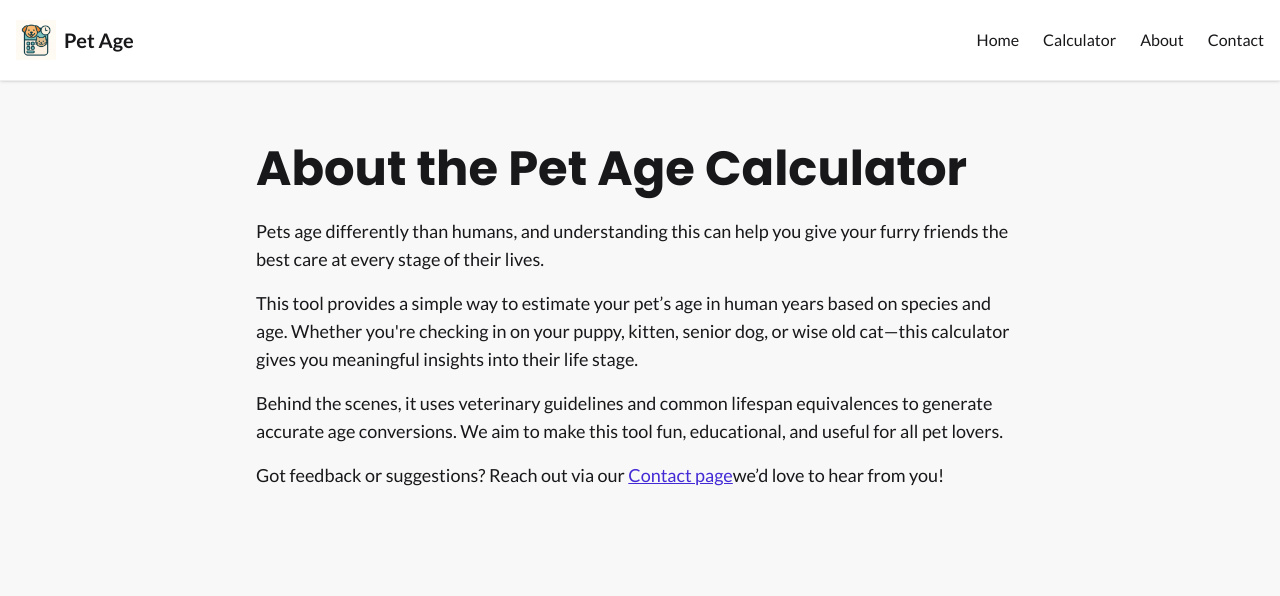
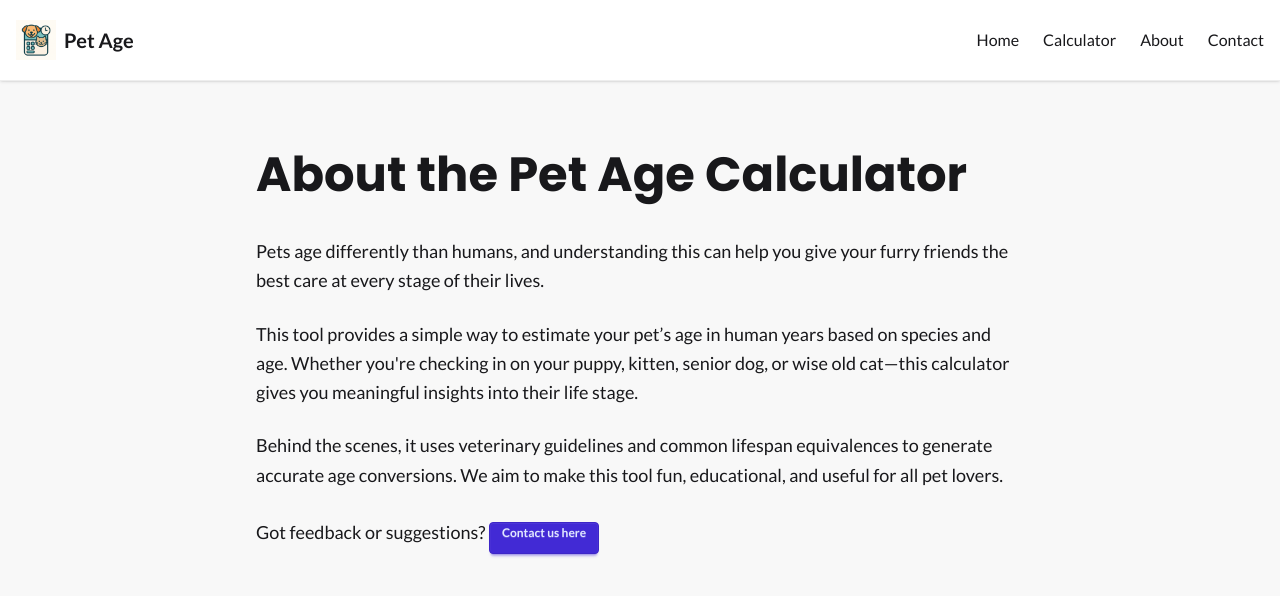
Before and after one commit to RW2023/pet-ager, a Next.js app: page /about in a window 1280 px wide. Shown: the top 596 px of the page. Built offline with nearby package versions, Linux system fonts and the light colour scheme.

Commit message:
feat: enhance About page with animations and improved layout

```diff
--- a/src/app/about/page.tsx
+++ b/src/app/about/page.tsx
@@ -1,33 +1,52 @@
 'use client';
 
 import Link from 'next/link';
+import { motion } from 'framer-motion';
 
 export default function AboutPage() {
     return (
         <section className="min-h-screen px-6 md:px-20 py-16 bg-base-200 text-base-content">
-            <div className="max-w-3xl mx-auto">
-                <h1 className="text-4xl md:text-5xl font-bold mb-6">About the Pet Age Calculator</h1>
+            <motion.div
+                className="max-w-3xl mx-auto"
+                initial={{ opacity: 0, y: 20 }}
+                animate={{ opacity: 1, y: 0 }}
+                transition={{ duration: 0.5 }}
+            >
+                <h1 className="text-4xl md:text-5xl font-bold mb-8 leading-tight">
+                    About the Pet Age Calculator
+                </h1>
 
-                <p className="text-lg mb-4">
-                    Pets age differently than humans, and understanding this can help you give your furry friends the best care at every stage of their lives.
+                <div className="space-y-6 text-lg leading-relaxed">
+                    <p>
+                        Pets age differently than humans, and understanding this can help
+                        you give your furry friends the best care at every stage of their
+                        lives.
                     </p>
 
-                <p className="text-lg mb-4">
-                    This tool provides a simple way to estimate your pet’s age in human years based on species and age. Whether you&apos;re checking in on your puppy, kitten, senior dog, or wise old cat—this calculator gives you meaningful insights into their life stage.
+                    <p>
+                        This tool provides a simple way to estimate your pet’s age in human
+                        years based on species and age. Whether you&apos;re checking in on your
+                        puppy, kitten, senior dog, or wise old cat—this calculator gives
+                        you meaningful insights into their life stage.
                     </p>
 
-                <p className="text-lg mb-4">
-                    Behind the scenes, it uses veterinary guidelines and common lifespan equivalences to generate accurate age conversions. We aim to make this tool fun, educational, and useful for all pet lovers.
+                    <p>
+                        Behind the scenes, it uses veterinary guidelines and common lifespan
+                        equivalences to generate accurate age conversions. We aim to make
+                        this tool fun, educational, and useful for all pet lovers.
                     </p>
 
-                <p className="text-lg mb-4">
-                    Got feedback or suggestions? Reach out via our{' '}
-                    <Link href="/contact" className="link link-primary">
-                        Contact page
+                    <p>
+                        Got feedback or suggestions?{' '}
+                        <Link
+                            href="/contact"
+                            className="inline-block mt-2 btn btn-sm btn-primary"
+                        >
+                            Contact us here
                         </Link>
-                    we’d love to hear from you!
                     </p>
                 </div>
+            </motion.div>
         </section>
     );
 }
```
Lines whose indentation alone changed are shown as unchanged.
